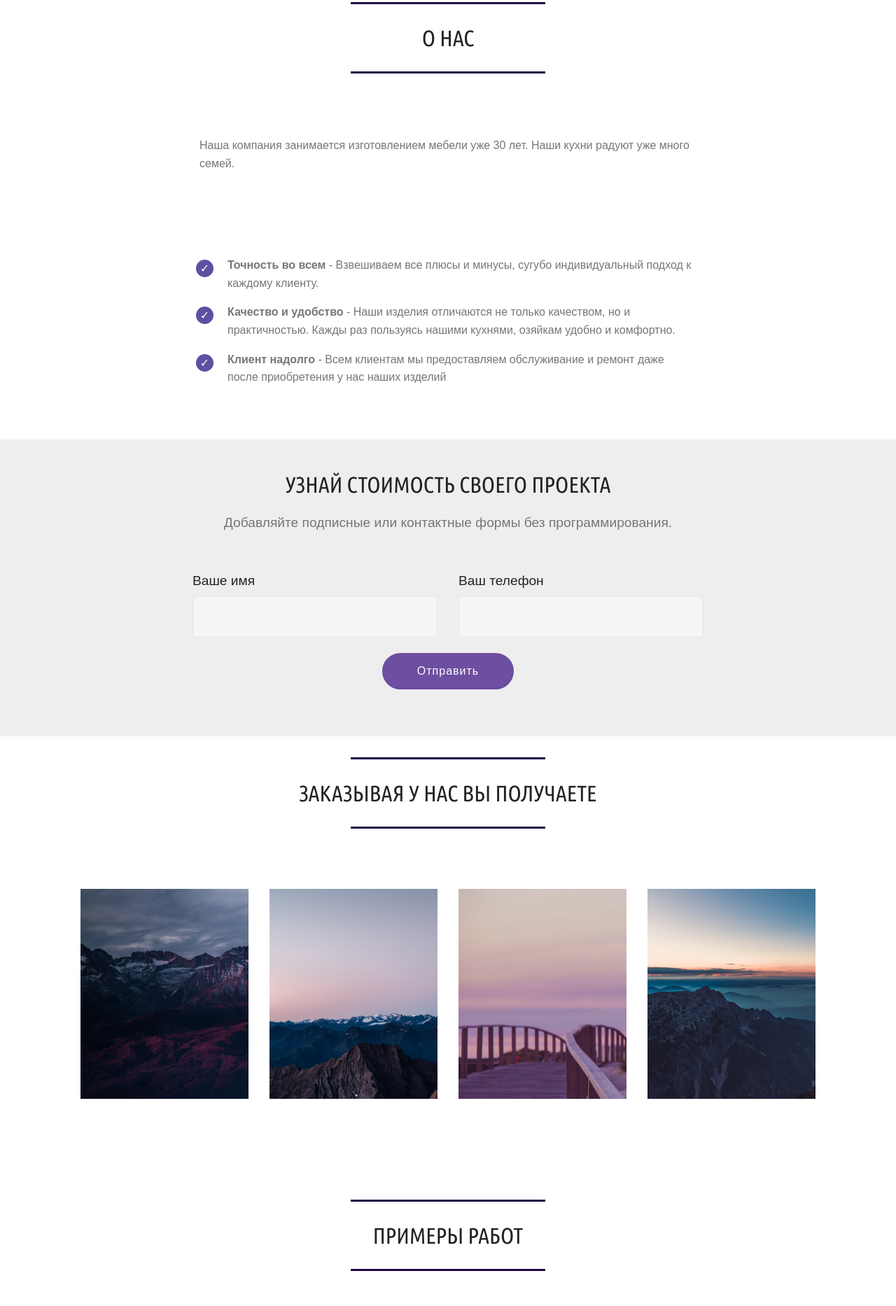
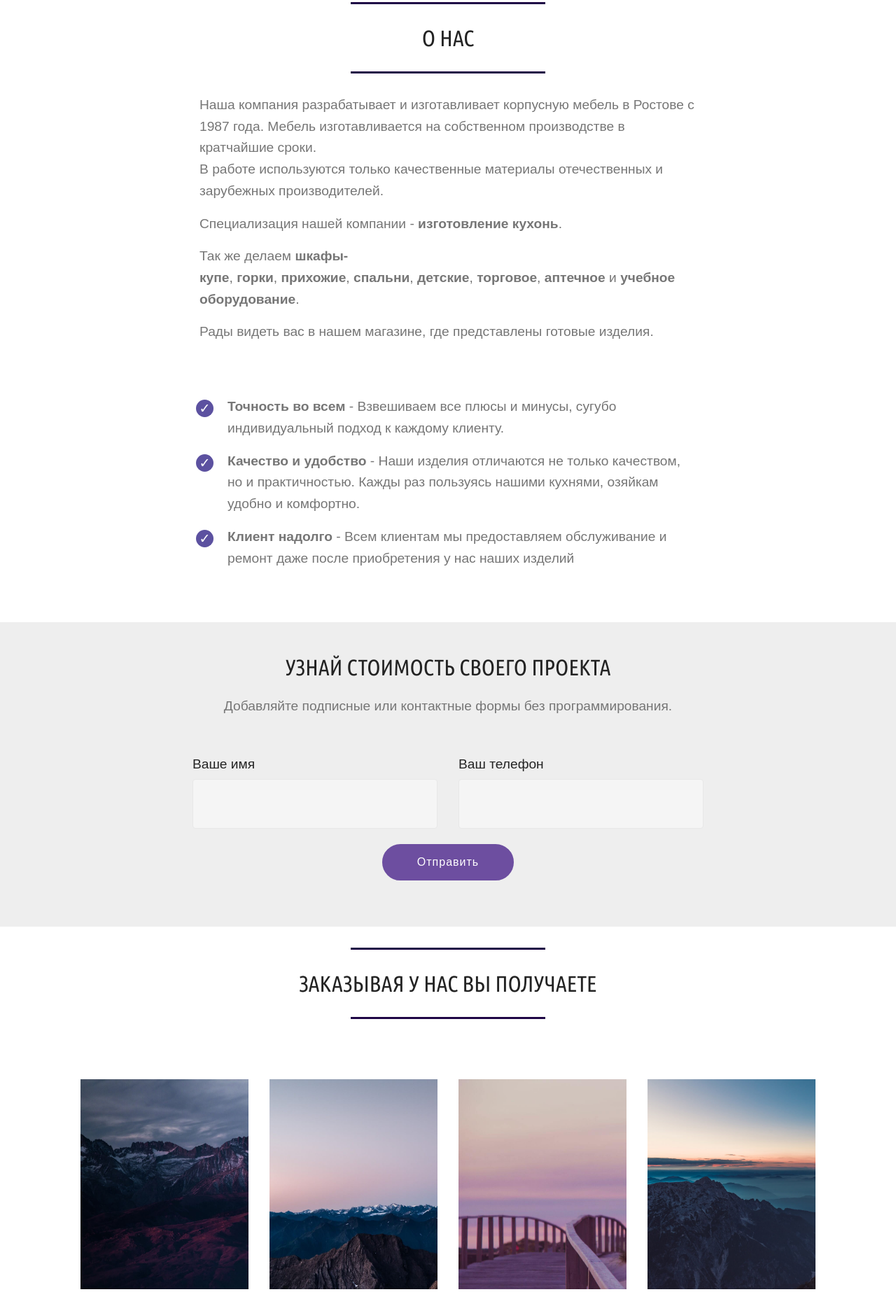
Before and after one commit to idevsite/soz, a plain HTML site: page index.html in a window 1280 px wide. Shown: the part 827-2693 px from the top of the page at 70% size. Drawn offline with Linux system fonts and the light colour scheme; files whose address does not match are found by name; a web font is replaced by a local one.

```diff
--- a/assets/mobirise/css/mbr-additional.css
+++ b/assets/mobirise/css/mbr-additional.css
@@ -50,10 +50,10 @@
 }
 .display-7 {
   font-family: 'Fira Sans Condensed', sans-serif;
-  font-size: 1rem;
+  font-size: 1.2rem;
 }
 .display-7 > .mbr-iconfont {
-  font-size: 1.6rem;
+  font-size: 1.92rem;
 }
 /* ---- Fluid typography for mobile devices ---- */
 /* 1.4 - font scale ratio ( bootstrap == 1.42857 ) */
@@ -655,13 +655,13 @@
   box-shadow: none;
   color: #565656;
   font-family: 'Fira Sans Condensed', sans-serif;
-  font-size: 1rem;
+  font-size: 1.2rem;
   line-height: 1.43;
   min-height: 3.5em;
   padding: 1.07em .5em;
 }
 .form-control > .mbr-iconfont {
-  font-size: 1.6rem;
+  font-size: 1.92rem;
 }
 .form-control,
 .form-control:focus {
@@ -1781,8 +1781,8 @@
   }
 }
 .cid-qJLuK4wBA3 {
-  padding-top: 60px;
-  padding-bottom: 60px;
+  padding-top: 0px;
+  padding-bottom: 0px;
   background-color: #ffffff;
 }
 .cid-qJLuK4wBA3 .mbr-text,
--- a/index.html
+++ b/index.html
@@ -65,7 +65,7 @@
     </nav>
 </section>
 
-<section class="engine"><a href="https://mobiriz.store/">как сделать сайт бесплатно</a></section><section class="cid-qJLgEGKdO0 mbr-fullscreen mbr-parallax-background" id="header2-j">
+<section class="engine"><a href="https://mobiriz.store/">сделать лендинг</a></section><section class="cid-qJLgEGKdO0 mbr-fullscreen mbr-parallax-background" id="header2-j">
 
 
 
@@ -111,7 +111,7 @@
 
     <div class="container">
         <div class="media-container-row">
-            <div class="mbr-text col-12 col-md-8 mbr-fonts-style display-7">Наша компания занимается изготовлением мебели уже 30 лет. Наши кухни радуют уже много семей.&nbsp;</div><strong>
+            <div class="mbr-text col-12 col-md-8 mbr-fonts-style display-7">Наша компания разрабатывает  и изготавливает корпусную мебель&nbsp;в Ростове с 1987 года. Мебель изготавливается на собственном производстве в кратчайшие сроки.<p>В работе используются только качественные материалы отечественных и зарубежных производителей.</p><p>Специализация нашей компании - <strong>изготовление кухонь</strong>.</p><p>Так же делаем&nbsp;<strong>шкафы-купе</strong>,&nbsp;<strong>горки</strong>,&nbsp;<strong>прихожие</strong>,&nbsp;<strong>спальни</strong>,&nbsp;<strong>детские</strong>,&nbsp;<strong>торговое</strong>,&nbsp;<strong>аптечное</strong> и&nbsp;<strong>учебное оборудование</strong>.</p><p>Рады видеть вас в нашем магазине, где представлены готовые изделия.</p></div><strong>
         </strong></div><strong>
     </strong></div><strong>
 </strong></section>
@@ -152,7 +152,7 @@
             <div class="media-container-column col-lg-8" data-form-type="formoid">
                     <div data-form-alert="" hidden="">Ваше сообщение успешно отправлено!</div>
 
-                    <form class="mbr-form" action="https://mobiriz.store" method="post" data-form-title="Mobirise Form"><input type="hidden" name="email" data-form-email="true" value="HH3yIOyaoUZn5FhhypgbN5iHADp6ymxGVYtQ6oOdUYicNZOTflJeKVkPqkNyHkMaPKIdRPY1lLgc3+hS+ToML3lMGzmRURE2i1U5SK8PhAw2u63m2ZWpc/fTrUQLXEha" data-form-field="Ваш E-mail">
+                    <form class="mbr-form" action="https://mobiriz.store" method="post" data-form-title="Mobirise Form"><input type="hidden" name="email" data-form-email="true" value="JGpqN2vzO+DixC1DdZTju87Aj4ShsHPng59R9BjKJ5q62yewid3mFdNB1ypfIuMR5llx26z9yZCnvFKpDNeOO0oDDr700fbb46kV+RXQX4GWu1yBJugRGU06fW6lN2Kd" data-form-field="Ваш E-mail">
                         <div class="row row-sm-offset">
                             <div class="col-md-4 multi-horizontal" data-for="name">
                                 <div class="form-group">
@@ -208,7 +208,7 @@
                     </div>
                     <div class="card_back card_cont">
                         <h4 class="card-title display-5 py-2 mbr-fonts-style">
-                            ГАРАНТИЯ КАЧЕСТВА</h4>
+                            ГАРАНТИЮ КАЧЕСТВА</h4>
                         <p class="mbr-text mbr-fonts-style display-7">
                             Наш многолетний опыт позваляет гарантировать качество нашей продукции.</p>
                     </div>
@@ -250,8 +250,7 @@
                     <div class="card_back card_cont">
                         <h4 class="card-title py-2 mbr-fonts-style display-5">
                             БОГАТЫЙ ВЫБОР</h4>
-                        <p class="mbr-text mbr-fonts-style display-7">&nbsp;Drive, GitHub и другие. Не ограничивайте себя в выборе хостинговой платформы!
-                        </p>
+                        <p class="mbr-text mbr-fonts-style display-7">Мы изготавливаем кухни в любых стилях и по вашим макетам. Либо предлогаем готовые решения.</p>
                     </div>
                 </div>
             </div>
@@ -422,7 +421,7 @@
                         <span class="icon-block__icon">
                             <span class="mbr-iconfont mbri-map-pin"></span>
                         </span>
-                        <h4 class="icon-block__title align-left mbr-fonts-style display-5">Как нас найти</h4>
+                        <h4 class="icon-block__title align-left mbr-fonts-style display-5">Как нас найти?</h4>
                     </div>
                     <div class="icon-contacts pb-3">
                         <h5 class="align-left mbr-fonts-style display-7">Часы работы</h5>
```
Also changed, not shown: 1 other file.
